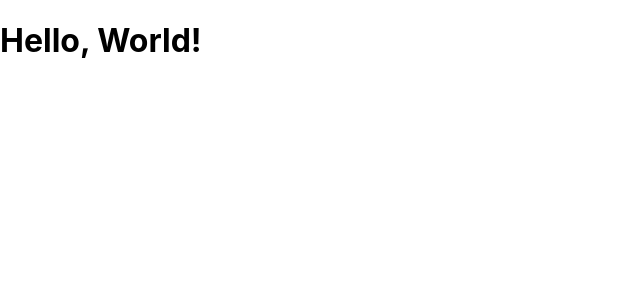
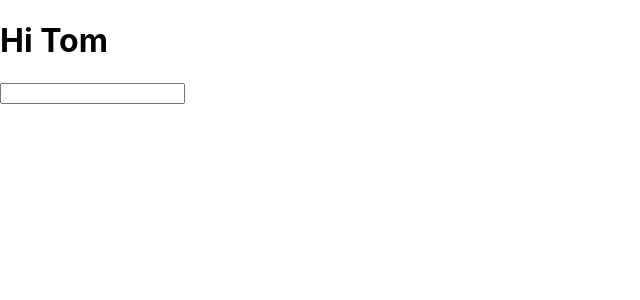
Before and after one commit to Shino2097/react-test, a React (Create React App) app: page / in a window 1280 px wide. Shown: the top 300 px of the page, without its empty margins (0-640 px from the left). Built offline with nearby package versions, Linux system fonts and the light colour scheme.

Commit message:
use React Fragment and use const and use script

```diff
--- a/src/App.js
+++ b/src/App.js
@@ -2,11 +2,14 @@
 
 class App extends Component {
   render() {
+    const greeting = "Hi Tom";
+    const dom = <h1 className="foo">{greeting}</h1>;
     return (
-      <h1>
-        Hello, World!
-      </h1>
-    )
+      <React.Fragment>
+        {dom}
+        <input type="text" onChange={() => {console.log("clicked")}} />
+      </React.Fragment>
+    );
   }
 }
 
```
